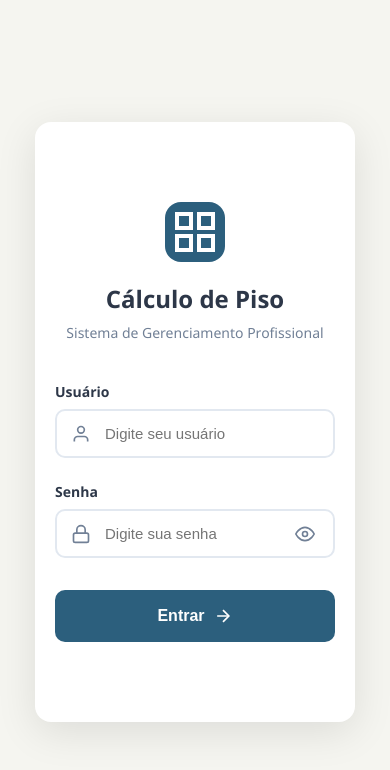
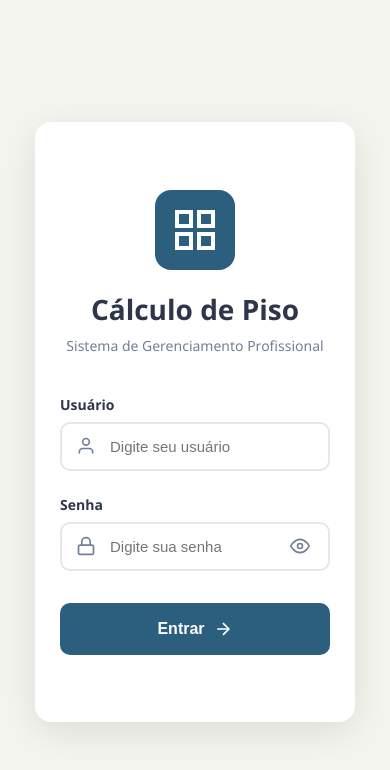
Before and after one commit to forsuspect/pisov2, a plain HTML site: page index.html in a window 390 px wide. Drawn offline with Linux system fonts and the light colour scheme.

Commit message:
styles.css

```diff
--- a/styles.css
+++ b/styles.css
@@ -340,16 +340,28 @@ body {
 }
 
 @media (max-width: 480px) {
-  .login-card {
-    padding: 30px 20px;
+ body {
+    padding: 15px;
+    align-items: center;
   }
 
-  .logo-section h1 {
+  .login-card {
+    width: 100%;
+    max-width: 400px;
+    padding: 30px 25px;
+    margin: 0 auto;
+  }
+
+  .login-icon {
+    width: 70px;
+    height: 70px;
+  }
+
+  .login-title {
     font-size: 24px;
   }
 
-  .logo-icon {
-    width: 60px;
-    height: 60px;
+  .login-subtitle {
+    font-size: 13px;
   }
 }
```
